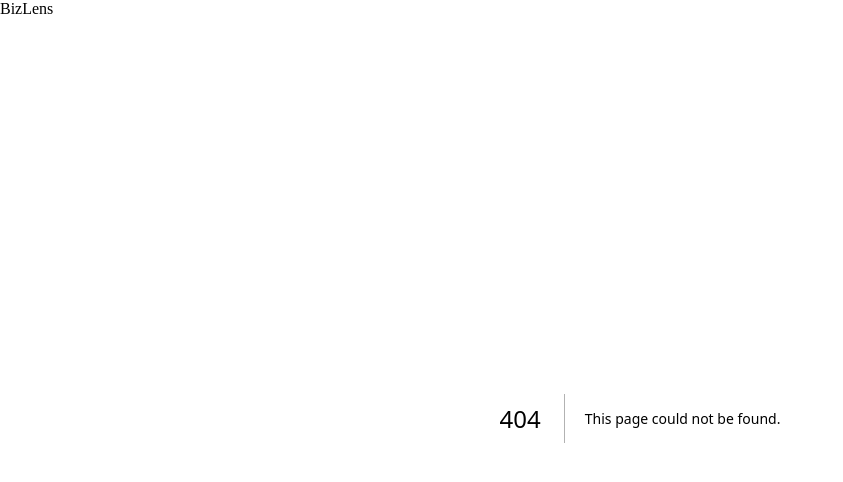
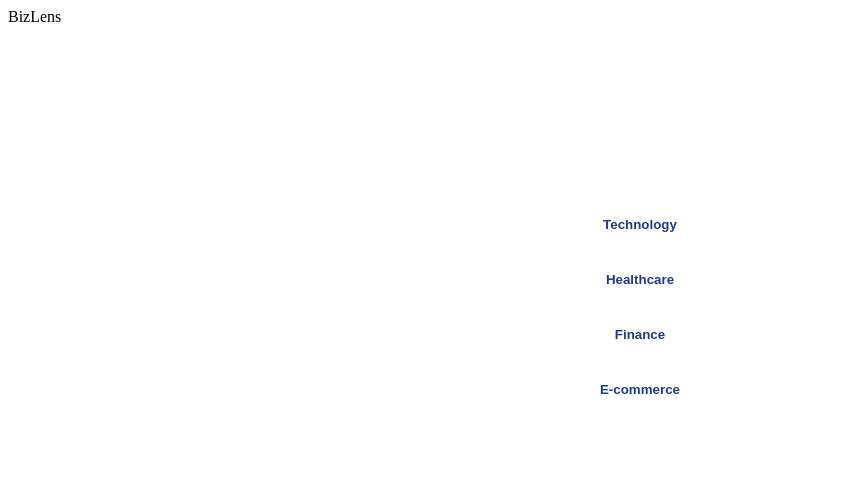
Before and after one commit to shirinadan/AI4ALL-Project, a Next.js app: page /quiz in a window 1280 px wide. Before the commit this address had no page. Shown: the top 482 px of the page, without its empty margins (0-843 px from the left). Built offline with nearby package versions, Linux system fonts and the light colour scheme.

Commit message:
Beginning of quiz pages

```diff
--- /dev/null
+++ b/src/app/quiz/layout.js
@@ -0,0 +1,12 @@
+export const metadata = {
+  title: 'Next.js',
+  description: 'Generated by Next.js',
+}
+
+export default function RootLayout({ children }) {
+  return (
+    <html lang="en">
+      <body>{children}</body>
+    </html>
+  )
+}
--- /dev/null
+++ b/src/app/quiz/page.css
@@ -0,0 +1,62 @@
+
+.quiz-page {
+    margin: 5vh 5vw;
+    min-height: 90vh;
+    background: inherit;
+    display: flex;
+    justify-content: center;
+    align-items: flex-start;
+    font-family: 'Inter', sans-serif;
+  }
+
+  /* your card */
+  .quiz-card {
+    margin-top: 2rem;
+    max-width: 480px;
+    width: 100%;
+    background: rgba(255,255,255,0.06);
+    backdrop-filter: blur(8px);
+    border-radius: 12px;
+    padding: 2rem;
+  }
+
+  /* progress bar */
+  .quiz-progress {
+    height: 6px;
+    background: rgba(255,255,255,0.2);
+    border-radius: 3px;
+    overflow: hidden;
+    margin-bottom: 1.5rem;
+  }
+  .quiz-progress-bar {
+    height: 100%;
+    background: rgb(255, 255, 255);
+    transition: width 0.3s ease;
+  }
+
+  /* question text */
+  .quiz-question {
+    color: white;
+    font-size: 1.5rem;
+    margin-bottom: 1rem;
+  }
+
+  /* options */
+  .quiz-options {
+    display: flex;
+    flex-direction: column;
+    gap: 1rem;
+  }
+  .quiz-option {
+    padding: 0.75rem;
+    background: white;
+    color: #1e3a8a;
+    border: none;
+    border-radius: 8px;
+    font-weight: 600;
+    cursor: pointer;
+    transition: background 0.2s ease;
+  }
+  .quiz-option:hover {
+    background: #f0f0f0;
+  }
--- /dev/null
+++ b/src/app/quiz/page.js
@@ -0,0 +1,63 @@
+'use client'               // ⚠️ this makes useState, useRouter, etc. available
+import { useState } from 'react'
+import { useRouter } from 'next/navigation'
+import './page.css'
+
+const QUESTIONS = [
+  {
+    text: "What industry is your startup in?",
+    options: ["Technology", "Healthcare", "Finance", "E‑commerce"],
+  },
+  {
+    text: "How many team members do you have?",
+    options: ["1–3", "4–10", "11–20", "20+"],
+  },
+  {
+    text: "What stage of funding are you at?",
+    options: ["Pre‑seed", "Seed", "Series A", "Series B+"],
+  },
+]
+
+export default function QuizPage() {
+  const [step, setStep] = useState(0)
+  const [answers, setAnswers] = useState([])
+  const router = useRouter()
+
+  const handleSelect = (opt) => {
+    const next = [...answers, opt]
+    setAnswers(next)
+
+    if (step < QUESTIONS.length - 1) {
+      setStep(step + 1)
+    } else {
+      console.log("Quiz answers:", next)
+      router.push('/')     // or push('/results') once you build that page
+    }
+  }
+
+  const percent = Math.round(((step + 1) / QUESTIONS.length) * 100)
+
+  return (
+    <div className="quiz-page">
+      <div className="quiz-card">
+        <div className="quiz-progress">
+          <div className="quiz-progress-bar" style={{ width: `${percent}%` }} />
+        </div>
+
+        <h2 className="quiz-question">{QUESTIONS[step].text}</h2>
+
+        <div className="quiz-options">
+          {QUESTIONS[step].options.map((o) => (
+            <button
+              key={o}
+              className="quiz-option"
+              onClick={() => handleSelect(o)}
+            >
+              {o}
+            </button>
+          ))}
+        </div>
+      </div>
+    </div>
+  )
+}
```
